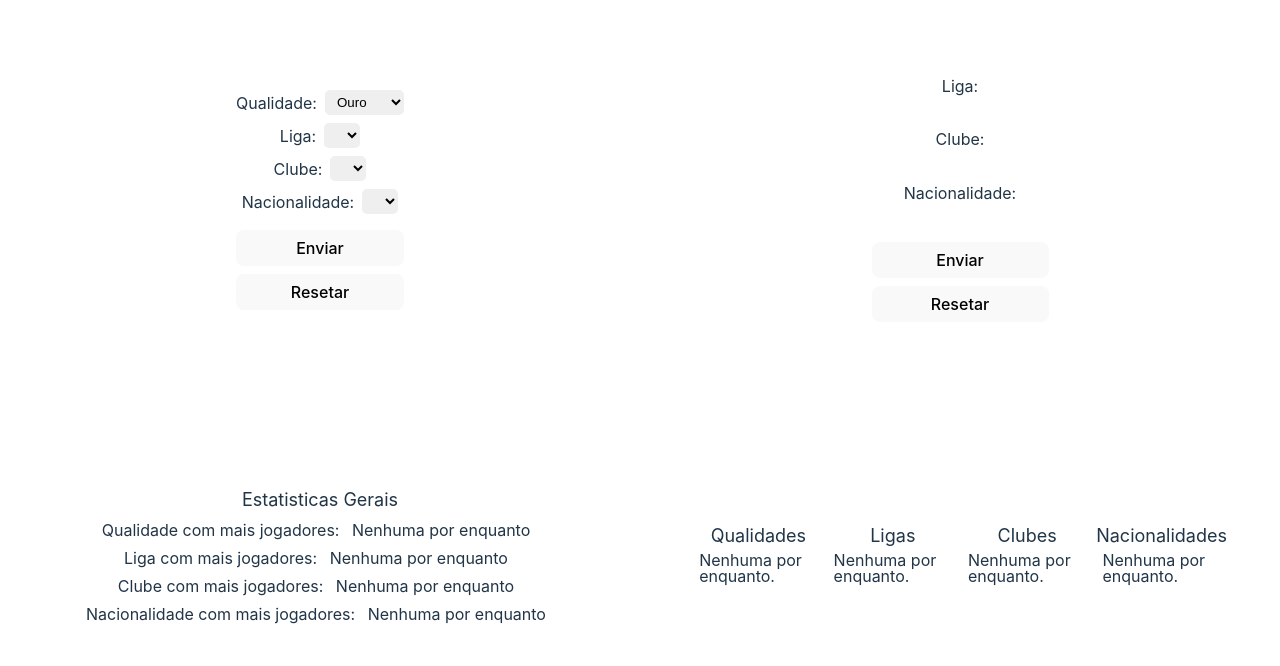
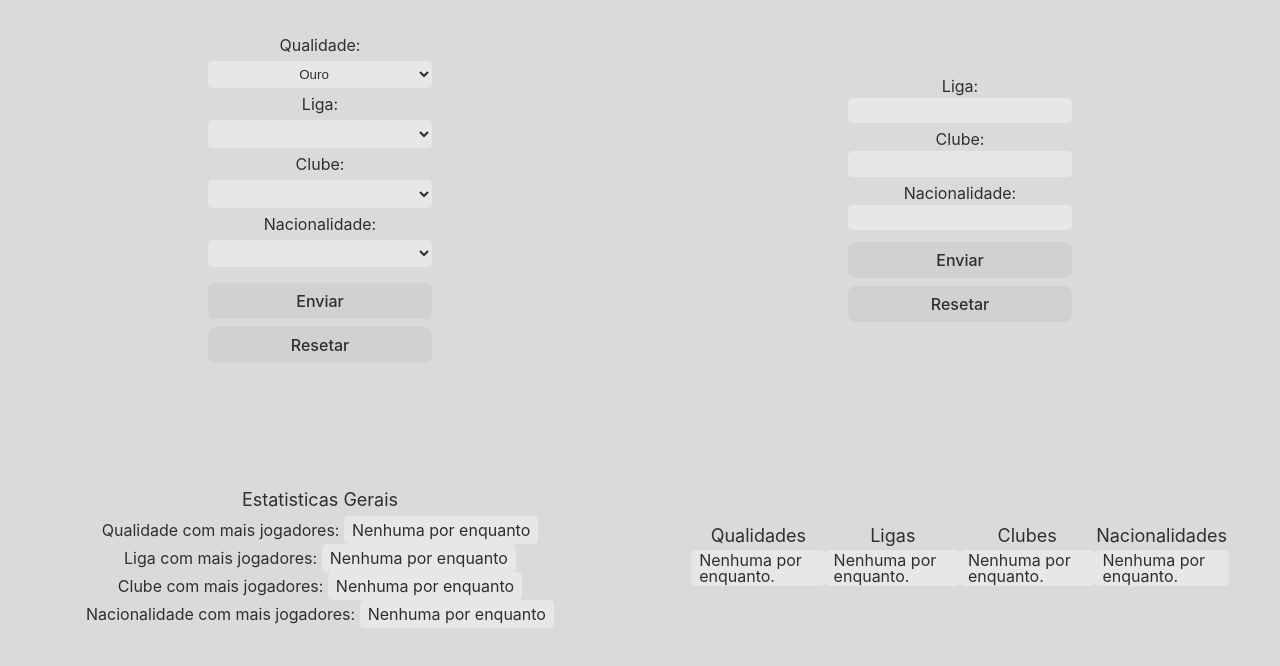
Before and after one commit to ericksantos2/projeto-fifa, a React (Vite) app: page / in a window 1280 px wide. Shown: the top 666 px of the page. Built offline with nearby package versions, Linux system fonts and the light colour scheme.

Commit message:
adicionei um tema branco, variaveis css, e mudei a estilização dos selects e dos inputs

```diff
--- a/src/assets/styles/index.css
+++ b/src/assets/styles/index.css
@@ -5,8 +5,8 @@
   font-weight: 400;
 
   color-scheme: light dark;
-  color: rgba(255, 255, 255, 0.87);
-  background-color: #242424;
+  color: var(--cor-fonte);
+  background-color: var(--cor-fundo);
 
   font-synthesis: none;
   text-rendering: optimizeLegibility;
@@ -17,11 +17,7 @@
 
 a {
   font-weight: 500;
-  color: #646cff;
   text-decoration: inherit;
-}
-a:hover {
-  color: #535bf2;
 }
 
 body {
@@ -43,27 +39,12 @@ button {
   font-size: 1em;
   font-weight: 500;
   font-family: inherit;
-  background-color: #1a1a1a;
+  background-color: var(--cor-botao);
   cursor: pointer;
   transition: border-color 0.25s;
 }
-button:hover {
-  border-color: #646cff;
-}
+
 button:focus,
 button:focus-visible {
   outline: 4px auto -webkit-focus-ring-color;
 }
-
-@media (prefers-color-scheme: light) {
-  :root {
-    color: #213547;
-    background-color: #ffffff;
-  }
-  a:hover {
-    color: #747bff;
-  }
-  button {
-    background-color: #f9f9f9;
-  }
-}
--- a/src/assets/styles/style.css
+++ b/src/assets/styles/style.css
@@ -1,5 +1,7 @@
-html, html * {
+html,
+html * {
   max-width: 100vw;
+  color: var(--cor-fonte);
 }
 
 #root {
@@ -12,3 +14,25 @@ html, html * {
 * {
   box-sizing: border-box;
 }
+
+:root {
+  --cor-fundo: #242424;
+  --cor-fonte: #e3e3e3;
+  --cor-botao: #1a1a1a;
+  --cor-botao-hover: #1e1e1e;
+  --cor-cards-fundo: #1d1d1d;
+  --cor-fundo-select: #303030;
+  --cor-select-hover: #3d3d3d;
+}
+
+@media (prefers-color-scheme: light) {
+  :root {
+    --cor-fundo: #dadada;
+    --cor-fonte: #2f2f2f;
+    --cor-botao: #d1d1d1;
+    --cor-botao-hover: #c8c8c8;
+    --cor-cards-fundo: #d2d2d2;
+    --cor-fundo-select: #e7e7e7;
+    --cor-select-hover: #e1e1e1;
+  }
+}
--- a/src/components/Cadastro/Input/input.module.scss
+++ b/src/components/Cadastro/Input/input.module.scss
@@ -9,5 +9,6 @@
     width: 80%;
     padding: 0.33rem 10%;
     border-radius: 5px;
+    background-color: var(--cor-fundo-select);
   }
 }
--- a/src/components/Cadastro/cadastro.module.scss
+++ b/src/components/Cadastro/cadastro.module.scss
@@ -4,10 +4,15 @@
   justify-content: center;
   text-align: center;
   gap: 0.5rem;
+  width: 35%;
   .selects {
     display: flex;
     flex-direction: column;
     gap: 0.5rem;
+    width: 100%;
+    input {
+      width: 100%;
+    }
   }
   .botoes {
     margin-top: 0.25rem;
@@ -24,6 +29,6 @@
   }
   button:hover {
     transition: 1s;
-    background-color: #0000002d;
+    background-color: var(--cor-botao-hover);
   }
 }
--- a/src/components/Cards/cards.module.scss
+++ b/src/components/Cards/cards.module.scss
@@ -1,11 +1,10 @@
 .jogador {
-  background-color: #1a1a1aa9;
+  background-color: var(--cor-cards-fundo);
   padding: 0 1vw;
   display: flex;
   flex-direction: column;
   justify-content: center;
   height: 30vh;
-  // max-height: 30vh;
   text-align: center;
   gap: 0.5rem;
   border-radius: 1.5rem;
@@ -13,7 +12,7 @@
   line-height: 1.5rem;
   span {
     margin-left: 0.33rem;
-    background-color: #61616131;
+    background-color: var(--cor-fundo-select);
     border-radius: 0.6rem;
     padding: 0.25rem 0.5rem;
   }
--- a/src/components/Estatisticas/estatisticas.module.scss
+++ b/src/components/Estatisticas/estatisticas.module.scss
@@ -23,7 +23,7 @@ h1 {
       gap: 0.33rem 0.5rem;
       flex-wrap: wrap;
       p {
-        background-color: #ffffff11;
+        background-color: var(--cor-fundo-select);
         padding: 0.125rem 0.5rem;
         border-radius: 5px;
       }
--- a/src/components/EstatisticasGerais/estatisticas-gerais.module.scss
+++ b/src/components/EstatisticasGerais/estatisticas-gerais.module.scss
@@ -12,7 +12,7 @@
   }
   p {
     span {
-      background-color: #ffffff11;
+      background-color: var(--cor-fundo-select);
       padding: 0.25rem 0.5rem;
       border-radius: 5px;
     }
--- a/src/components/Formulario/Selecao/selecao.module.scss
+++ b/src/components/Formulario/Selecao/selecao.module.scss
@@ -1,17 +1,22 @@
 .selecao {
   display: flex;
+  flex-direction: column;
   align-items: center;
   gap: 0.5rem;
+  width: 100%;
   select {
     border: none;
-    padding: 0.25rem 0.5rem;
+    text-align: center;
+    padding: 0.33rem 0.5rem;
     border-radius: 5px;
+    width: 100%;
+    background-color: var(--cor-fundo-select);
   }
   select:hover {
     transition: 0.5s;
-    background-color: #ffffff3f;
+    background-color: var(--cor-select-hover);
   }
   select option {
-    background-color: #3b3b3b;
+    background-color: var(--cor-fundo-select);
   }
 }
--- a/src/components/Formulario/formulario.module.scss
+++ b/src/components/Formulario/formulario.module.scss
@@ -1,6 +1,7 @@
 .formulario {
   display: flex;
   gap: 0.5rem;
+  width: 35%;
   flex-direction: column;
   align-items: center;
   .botoes {
@@ -18,7 +19,7 @@
     }
     button:hover {
       transition: 1s;
-      background-color: #0000002d;
+      background-color: var(--cor-botao-hover);
     }
   }
 }
```
